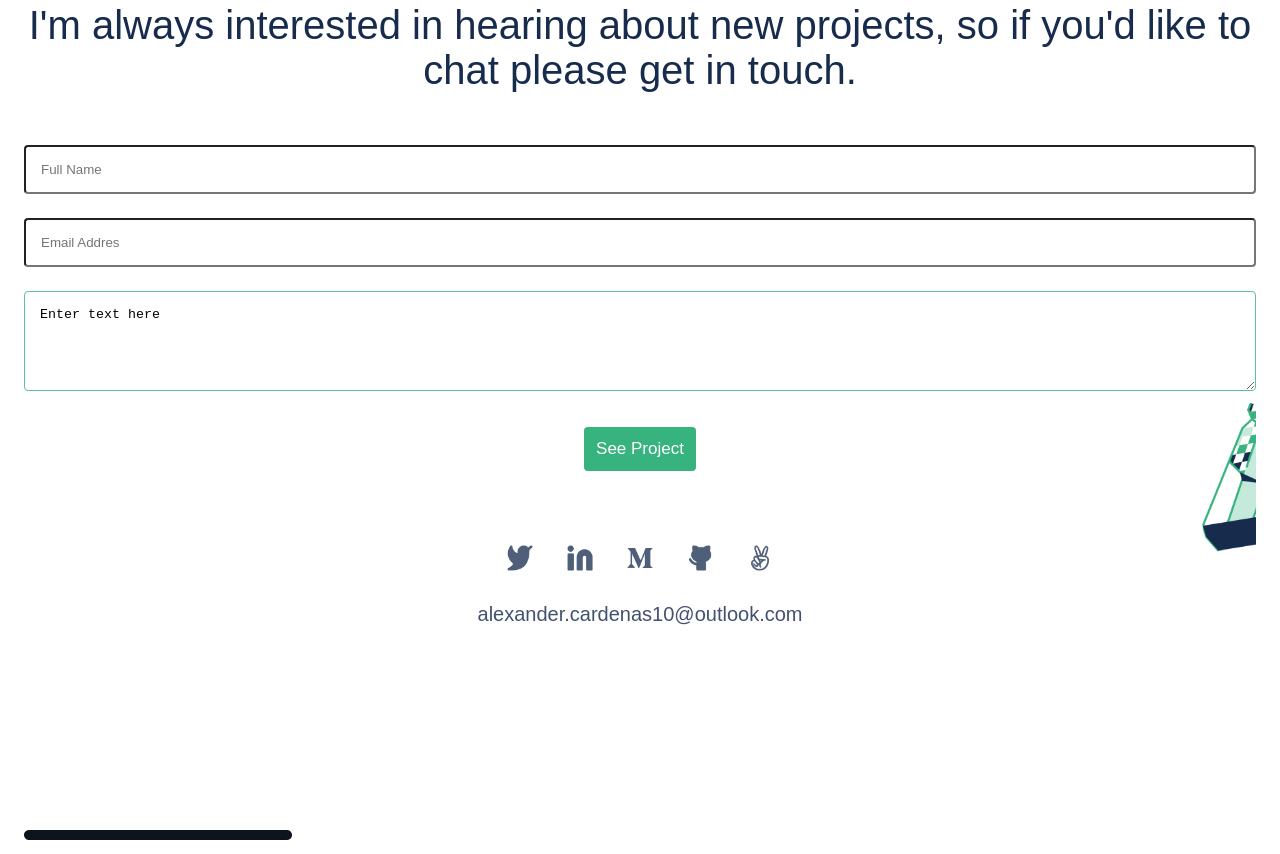
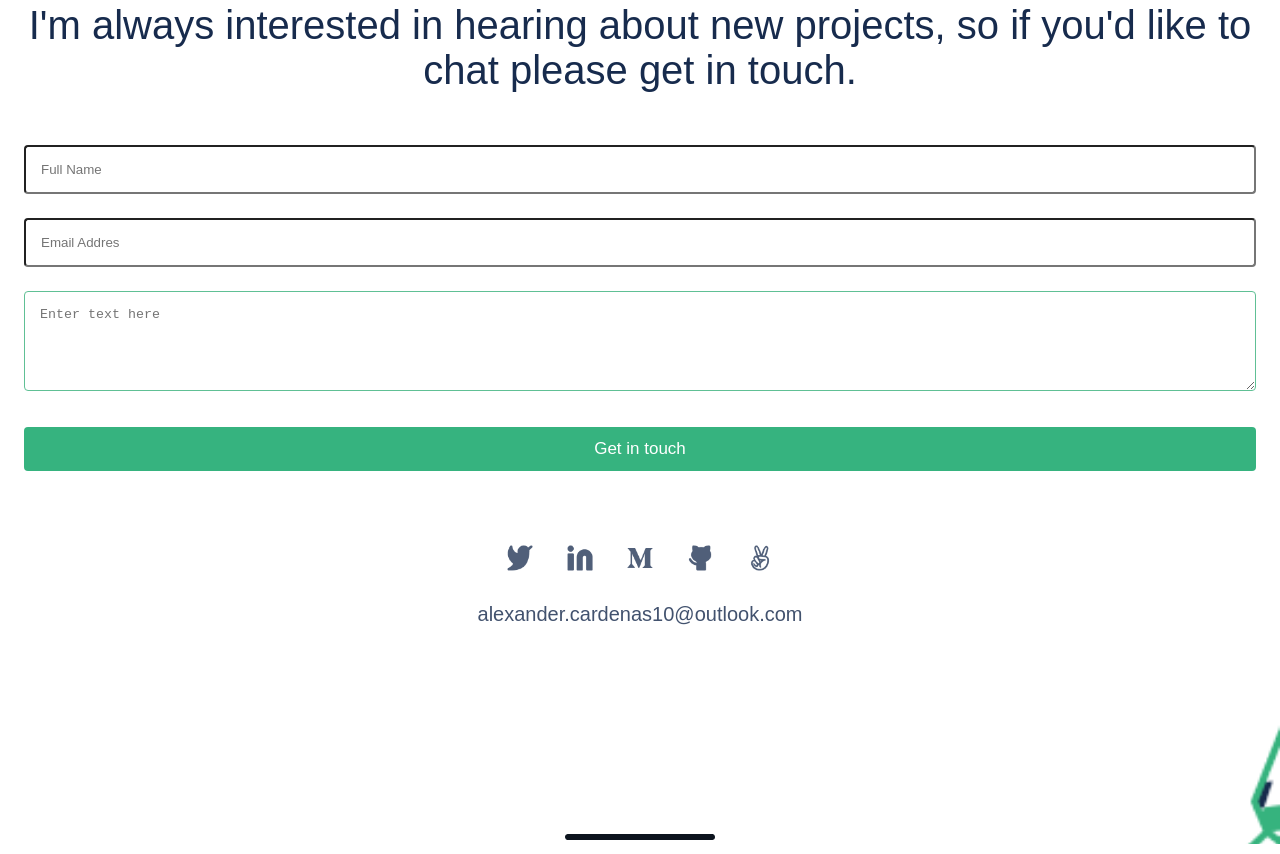
Before and after one commit to Santiago220991/Portfolio, a website: page index.html in a window 1280 px wide. Shown: the part 6109-6963 px from the top of the page. Drawn offline with Linux system fonts and the light colour scheme.

Commit message:
add validations at form section

```diff
--- a/index.html
+++ b/index.html
@@ -161,15 +161,13 @@ don’t hesitate to contact me.</p>
             <p class="contact-text">I'm always interested in hearing about new projects, so if you'd like to chat please get in touch.</p>
         </div>
         <div>
-            <form>
-                <input type="name" id="name" name="name" placeholder="Full Name">
+            <form action="https://formspree.io/f/{form_id}" method="post">
+                <input type="name" id="name" name="name" placeholder="Full Name" maxlength="30">
                 <input type="email" id="email" name="email" placeholder="Email Addres">
-                <textarea>Enter text here</textarea>
-
+                <textarea name="textarea" maxlength="500" placeholder="Enter text here"></textarea>
+                <button id="footer-button" type="submit">Get in touch</button>
             </form>
         </div>
-        <div class="image-holder">
-            <div><button id="footer-button" type="button">See Project</button></div>
             <div class="social-media">
                 <ul>
                     <li><img src="/images/twitter_img.png" alt="twitter"></li>
@@ -178,9 +176,7 @@ don’t hesitate to contact me.</p>
                     <li><img src="/images/github_img.png" alt="github"></li>
                     <li><img src="/images/peace_img.png" alt="peace"></li>
                 </ul>
-            </div>
         </div>
-
         <div class="email-container">
             <a>alexander.cardenas10@outlook.com</a>
         </div>
--- a/styles.css
+++ b/styles.css
@@ -296,7 +296,11 @@ body {
 footer{
   display: flex;
   flex-direction: column;
-  margin: 24px;
+  background-image: url(/images/contac_img.png);
+  background-repeat: no-repeat;
+  background-position: right;
+  background-size: 20%;
+  background-position-y: 653px;
 
 }
 form{
@@ -337,6 +341,8 @@ textarea{
 }
 footer > div{
   text-align: center;
+  margin-left: 24px;
+  margin-right: 24px;
 }
 .email-container{
   margin-bottom: 200px;
@@ -347,16 +353,8 @@ footer > div{
   font-weight: 400px;
   font-family: Arial, Helvetica, sans-serif;
 }
-.image-holder{
-  background-image: url(/images/contac_img.png);
-  background-repeat: no-repeat;
-  background-position: right;
-  background-size: contain;
-  background-position-y: -50px;
+
+.bottom-line img{
+  width: 150px;
+  height: 6px;
 }
-
-.bottom-line{
-  width: 90px;
-  height: 4px;
-
-}
```
